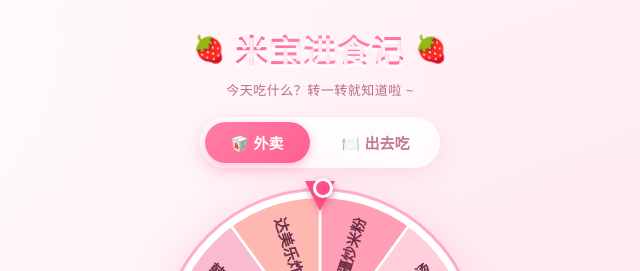
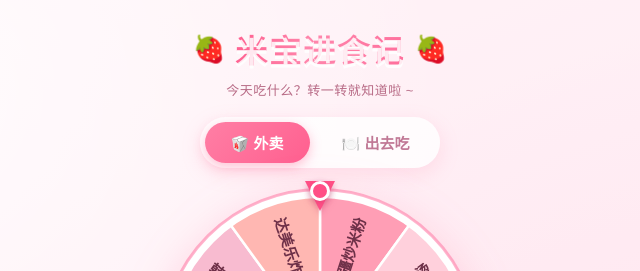
Before and after one commit to jianhailin19971001-prog/mishi, a plain HTML site: page index.html in a window 1280 px wide. Shown: the top 271 px of the page, 320-960 px from the left. Drawn offline with Linux system fonts and the light colour scheme.

Commit message:
Update index.html

```diff
--- a/index.html
+++ b/index.html
@@ -81,7 +81,7 @@
     filter: drop-shadow(0 3px 3px rgba(190,50,100,.35));
   }
   .pointer::before {
-    content: ""; position: absolute; top: -33px; left: -7px;
+    content: ""; position: absolute; top: -30px; left: 50%;transform: translateX(-50%);
     width: 14px; height: 14px; border-radius: 50%; background: #ff4f86;
     border: 3px solid #fff; box-shadow: 0 2px 6px rgba(190,50,100,.3);
   }
```
